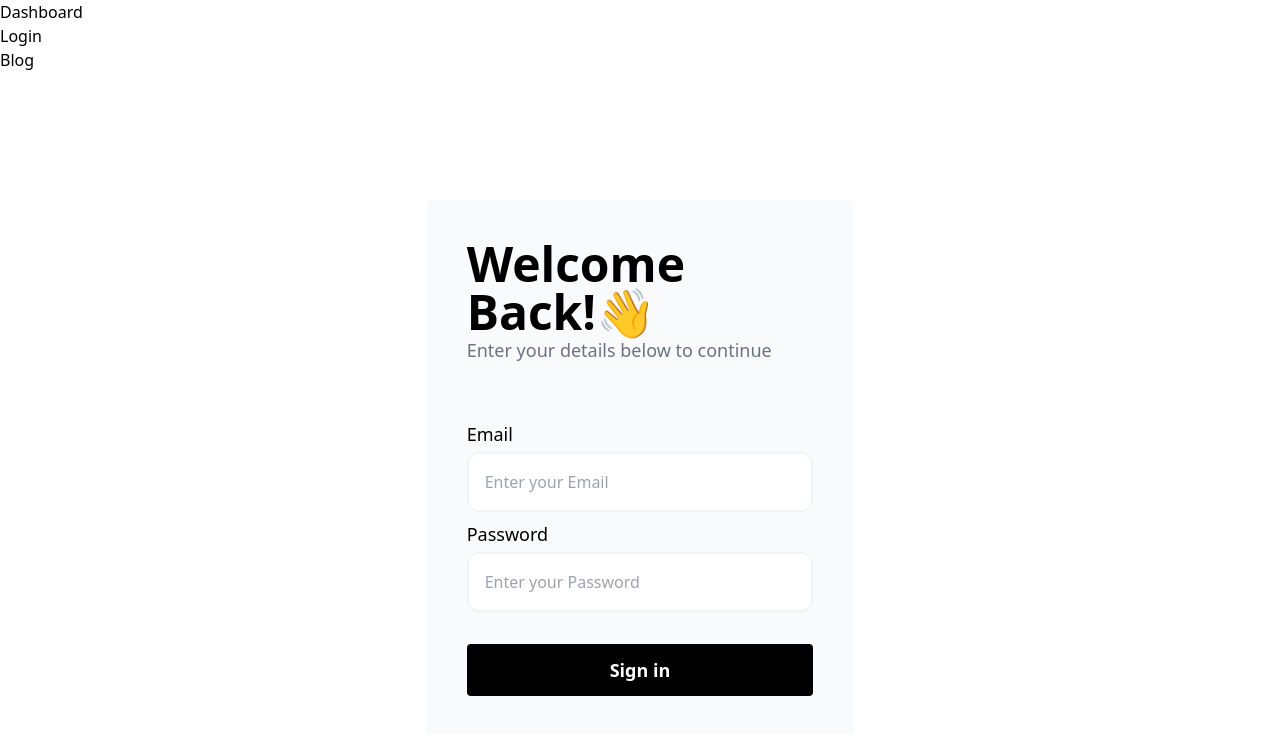
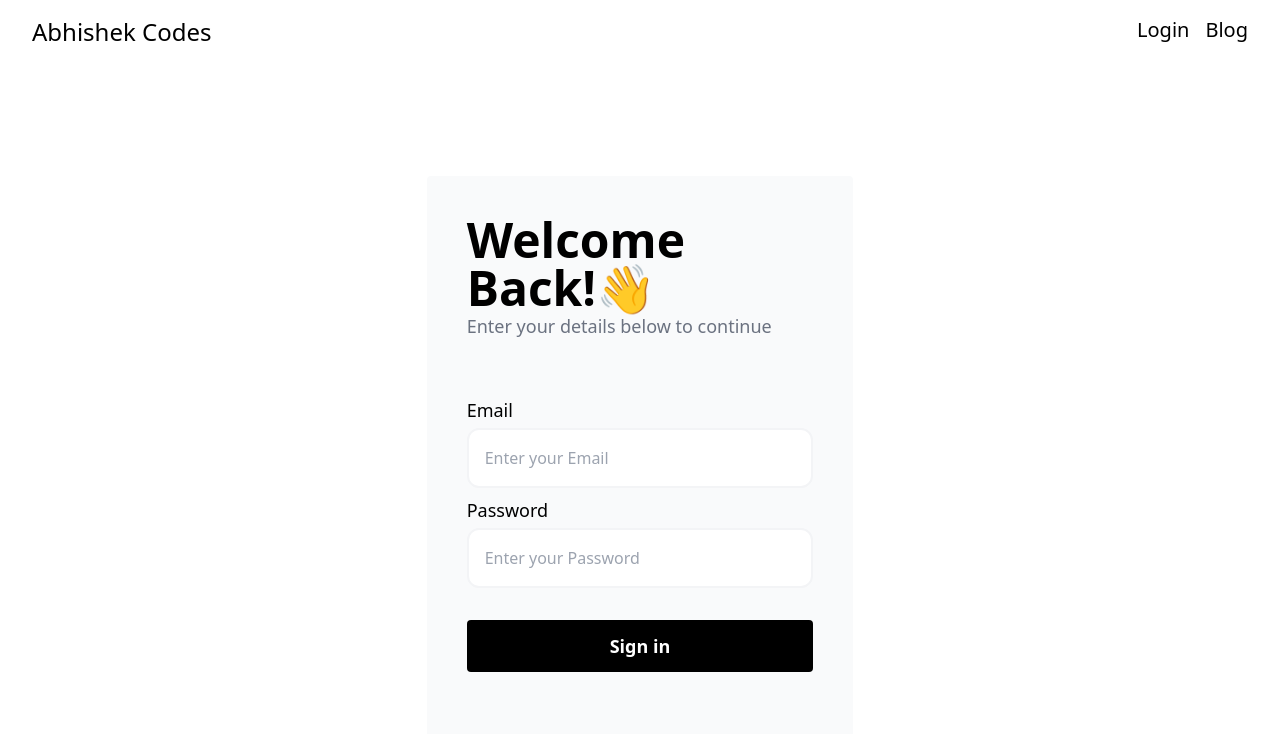
Before and after one commit to abhishekcodes0/abhishekcodes-blog-admin, a React (Vite) app: page /login in a window 1280 px wide. Shown: the top 734 px of the page. Built offline with nearby package versions, Linux system fonts and the light colour scheme.

Commit message:
dashboard page to list all the blogs

```diff
--- /dev/null
+++ b/misc/functions.js
@@ -0,0 +1,7 @@
+export const transformDate = (isoDate) => {
+  const date = new Date(isoDate);
+
+  const options = { day: "numeric", month: "long", year: "numeric" };
+  const formattedDate = date.toLocaleDateString("en-GB", options);
+  return formattedDate;
+};
--- a/src/App.jsx
+++ b/src/App.jsx
@@ -1,28 +1,15 @@
-import { useState } from "react";
 import { Routes, Route, Link } from "react-router-dom";
 import Dashboard from "./pages/Dashboard";
 import Login from "./pages/Login";
 import NotFound from "./pages/NotFound";
 import Blog from "./pages/Blog";
 import PrivateRoute from "./components/PrivateRoute";
+import NavBar from "./components/NavBar";
 
 function App() {
   return (
     <div>
-      <nav>
-        <ul>
-          <li>
-            <Link to="/">Dashboard</Link>
-          </li>
-          <li>
-            <Link to="/login">Login</Link>
-          </li>
-          <li>
-            <Link to="/blog">Blog</Link>
-          </li>
-        </ul>
-      </nav>
-
+      <NavBar />
       <Routes>
         <Route
           path="/"
--- /dev/null
+++ b/src/components/NavBar.jsx
@@ -0,0 +1,17 @@
+import { Link } from "react-router-dom";
+
+const NavBar = () => {
+  return (
+    <div className={"flex justify-between p-4 pb-0 "} id="navbar">
+      <Link className="text-2xl pl-4" to="/">
+        Abhishek Codes
+      </Link>
+      <div className="flex gap-4 text-xl pr-4">
+        <Link to="/login">Login</Link>
+        <Link to="/blog">Blog</Link>
+      </div>
+    </div>
+  );
+};
+
+export default NavBar;
--- a/src/components/PrivateRoute.js
+++ b/src/components/PrivateRoute.js
@@ -1,8 +1,8 @@
-import { useEffect } from "react";
+import React, { useEffect } from "react";
 import { useAuth } from "../context/AuthContext";
 import { useNavigate } from "react-router-dom";
 
-const ProtectedRoute = ({ children }) => {
+const PrivateRoute = ({ children }) => {
   const navigate = useNavigate();
   const { user } = useAuth();
 
@@ -17,4 +17,4 @@ const ProtectedRoute = ({ children }) => {
   return user ? children : null;
 };
 
-export default ProtectedRoute;
+export default PrivateRoute;
--- a/src/context/AuthContext.jsx
+++ b/src/context/AuthContext.jsx
@@ -1,4 +1,4 @@
-import { createContext, useContext, useState, useEffect } from "react";
+import React, { createContext, useContext, useState, useEffect } from "react";
 import { useNavigate } from "react-router-dom";
 import axios from "axios";
 import { apiUrl } from "../../config/urlConfig";
--- a/src/pages/Dashboard.jsx
+++ b/src/pages/Dashboard.jsx
@@ -1,7 +1,71 @@
-import React from "react";
+import React, { useState, useEffect } from "react";
+import { Link } from "react-router-dom";
+import axios from "axios";
+
+import { apiUrl } from "../../config/urlConfig";
+import { transformDate } from "../../misc/functions";
 
 const Dashboard = () => {
-  return <div>Dashboard</div>;
+  const [blogs, setBlogs] = useState([]);
+  useEffect(() => {
+    axios.get(`${apiUrl}/api/blog/get/all`).then((res) => {
+      if (res.data) {
+        setBlogs(res.data);
+      }
+    });
+  }, []);
+  return (
+    <section className="mt-8 px-24 mt-16">
+      <h2 className="font-semibold mb-12 text-4xl text-center mt-20 relative">
+        Blogs
+        <Link
+          className="absolute right-0 top-0 bg-black text-white px-4 py-2 rounded text-sm"
+          to={`/admin/create-blog`}
+        >
+          Create Blog
+        </Link>
+      </h2>
+
+      <div className="mb-4">
+        {blogs.length > 0 ? (
+          <div className="grid grid-cols-1 sm:grid-cols-2 md:grid-cols-3 gap-4">
+            {blogs.map((blog) => {
+              return (
+                <div
+                  className="w-full rounded flex justify-start flex-col"
+                  key={blog._id}
+                >
+                  <img
+                    className="w-full h-[200px] object-cover"
+                    src={blog.thumbnail}
+                  />
+
+                  <div className="flex flex-col">
+                    <div className="text-sm text-gray-400 mt-2">
+                      {transformDate(blog.createdAt)}
+                    </div>
+                    <h3 className="text-xl font-semibold mb-2 text-wrap">
+                      {blog.title}
+                    </h3>
+                    <p className="text-wrap">{blog.summary}</p>
+
+                    <Link
+                      className="mt-4 text-blue-600"
+                      to={`/admin/blog?slug=${blog.slug}`}
+                    >
+                      Edit
+                    </Link>
+                  </div>
+                </div>
+              );
+            })}
+          </div>
+        ) : (
+          <p className="text-center p-52 text-3xl bg-gray-50">Create a Blog</p>
+        )}
+      </div>
+    </section>
+  );
 };
 
 export default Dashboard;
```
